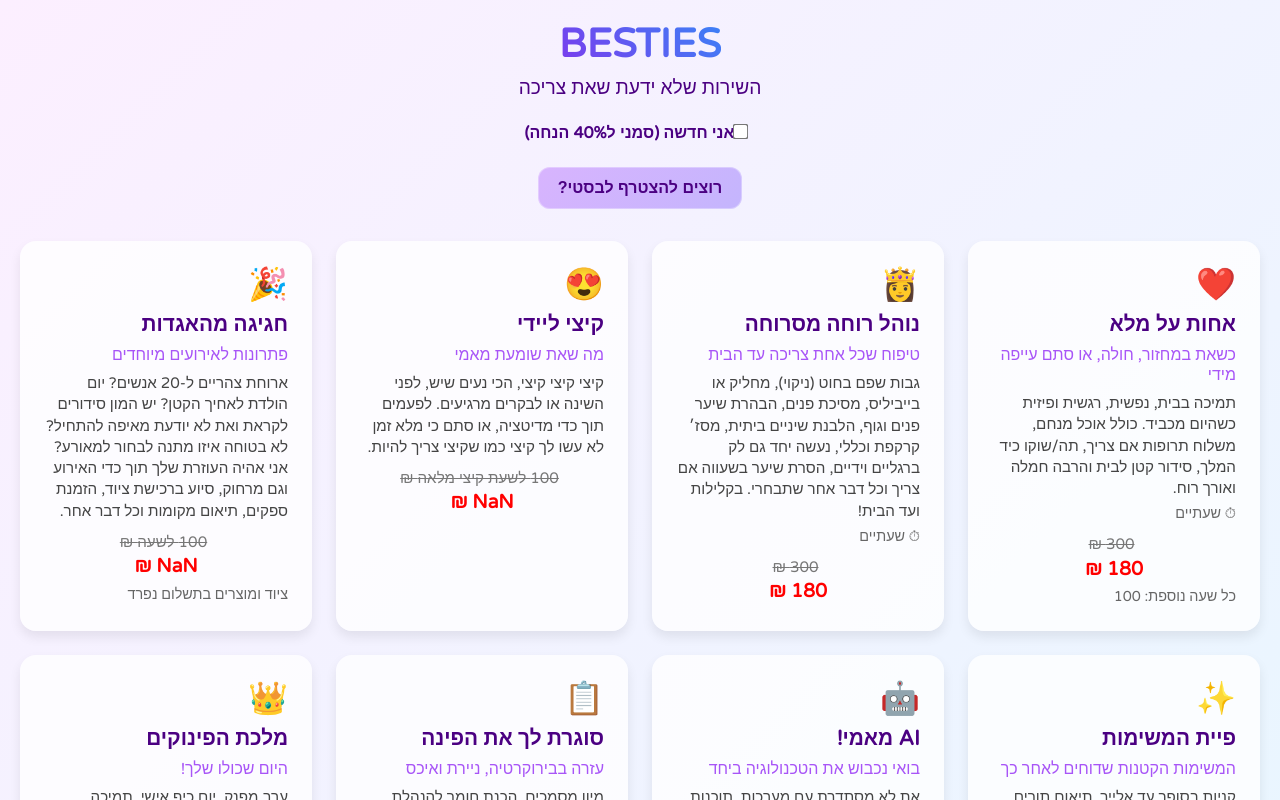
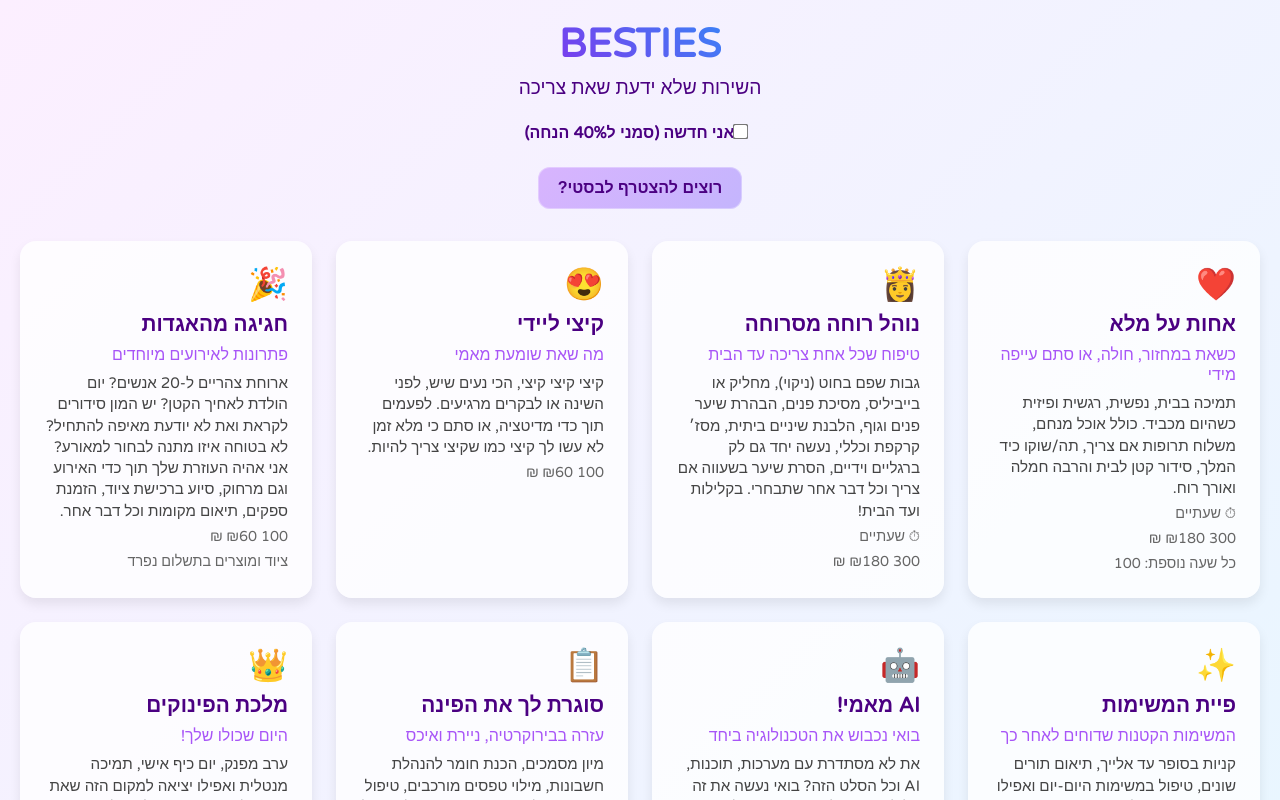
Before and after one commit to Bestie-hagar/bestie-app, a React (Create React App) app: page / in a window 1280 px wide. Built offline with nearby package versions, Linux system fonts and the light colour scheme.

Commit message:
Update ServiceCard.js

```diff
--- a/src/components/ServiceCard.js
+++ b/src/components/ServiceCard.js
@@ -1,14 +1,13 @@
 import React from "react";
-import Pricing from "./Pricing"; // Import the Pricing component
 
 const ServiceCard = ({ service, onSelect }) => {
   const handleClick = () => {
     if (typeof onSelect === "function") onSelect();
   };
 
-  // מחשבים את המחיר אחרי ההנחה
-  const originalPrice = service.investment; // Use the original investment value
-  const discountedPrice = Math.round(originalPrice * 0.6); // Calculate discounted price
+  // Try parsing the original price to float; default to 0 if it fails
+  const originalPrice = parseFloat(service.investment.replace(/[^0-9.-]+/g, "")) || 0;
+  const discountedPrice = originalPrice ? Math.round(originalPrice * 0.6) : null; // Calculate discounted price only if original exists
 
   return (
     <div className="service-card" onClick={handleClick}>
@@ -28,8 +27,12 @@
         {service.duration && (
           <p className="service-duration">⏱ {service.duration}</p>
         )}
-        {/* Use the Pricing component */}
-        <Pricing originalPrice={originalPrice} discountedPrice={discountedPrice} />
+        {/* Only show prices if they are valid */}
+        <p className="service-investment">
+          {originalPrice > 0 && <span className="original-price">{originalPrice} ₪</span>}
+          {discountedPrice !== null && discountedPrice < originalPrice &&
+            <span className="discounted-price">{discountedPrice} ₪</span>}
+        </p>
         {service.extraInfo && <p className="service-extra">{service.extraInfo}</p>}
       </div>
     </div>
```
